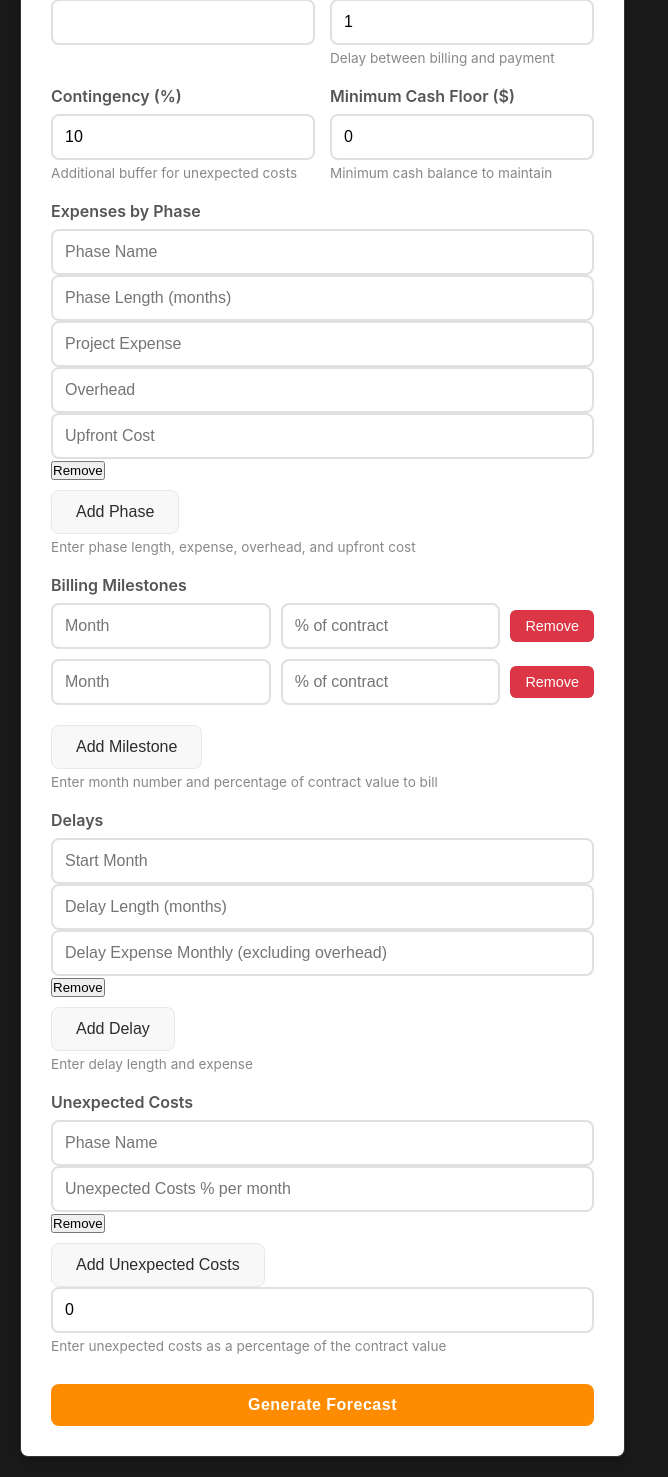
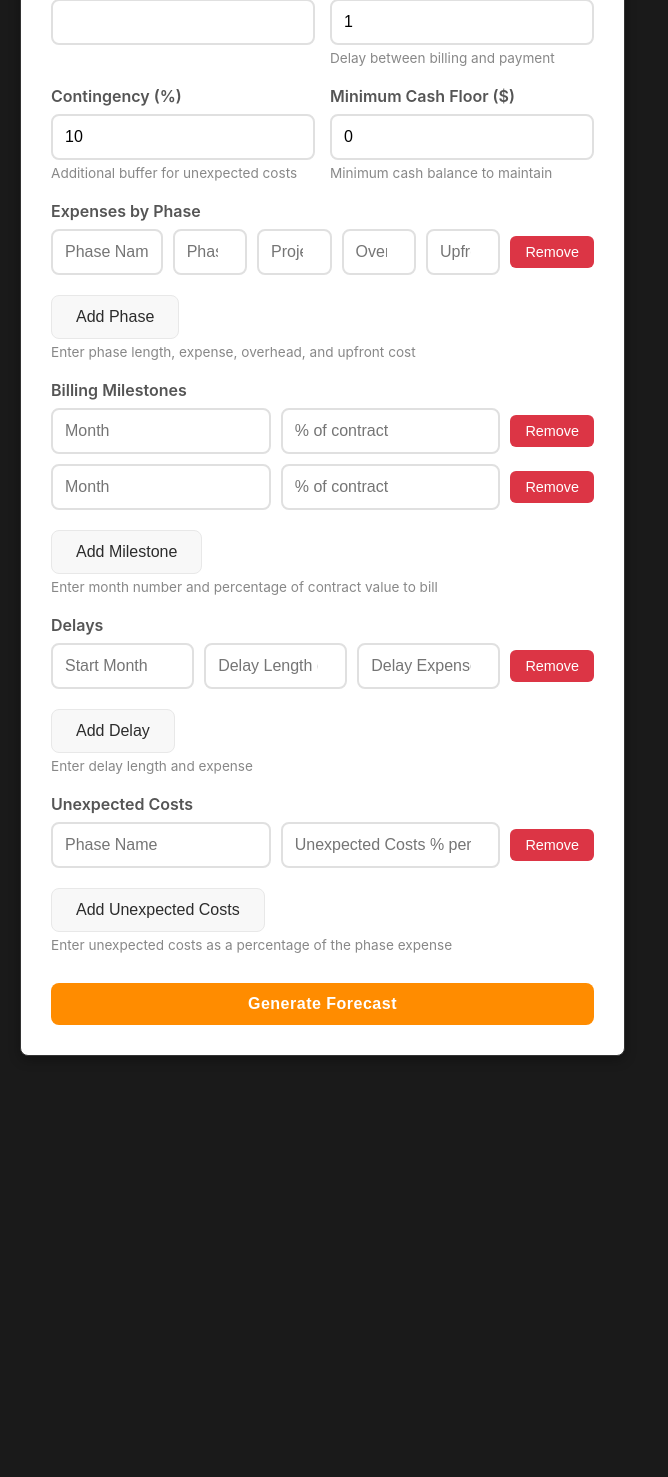
Before and after one commit to samrad29/project-forecast-micro-app, a Flask app: page / in a window 1280 px wide. Shown: the part 518-1995 px from the top of the page, without its empty margins (0-668 px from the left). After the commit the page ends 1574 px from the top, so only its background shows below. Run offline with Flask 3, Linux system fonts and the light colour scheme.

Commit message:
new styles boii

```diff
--- a/static/style.css
+++ b/static/style.css
@@ -244,6 +244,98 @@ small {
     background: #c82333;
 }
 
+#unexpected-costs-container {
+    margin-bottom: 10px;
+}
+
+.unexpected-costs-entry {
+    display: grid;
+    grid-template-columns: 1fr 1fr auto;
+    gap: 10px;
+    margin-bottom: 10px;
+    align-items: center;
+}
+
+.unexpected-costs-entry input {
+    margin-bottom: 0;
+}
+
+.remove-unexpected-costs {
+    padding: 8px 15px;
+    background: #dc3545;
+    color: white;
+    border: none;
+    border-radius: 6px;
+    cursor: pointer;
+    font-size: 0.9rem;
+    transition: background 0.3s;
+    font-weight: 500;
+}
+
+#phase_expense_container {
+    margin-bottom: 10px;
+}
+
+.phase-entry {
+    display: grid;
+    grid-template-columns: 1.5fr 1fr 1fr 1fr 1fr auto;
+    gap: 10px;
+    margin-bottom: 10px;
+    align-items: center;
+}
+
+.phase-entry input {
+    margin-bottom: 0;
+}
+
+.remove-phase {
+    padding: 8px 15px;
+    background: #dc3545;
+    color: white;
+    border: none;
+    border-radius: 6px;
+    cursor: pointer;
+    font-size: 0.9rem;
+    transition: background 0.3s;
+    font-weight: 500;
+}
+
+.remove-phase:hover {
+    background: #c82333;
+}
+
+#delay-container {
+    margin-bottom: 10px;
+}
+
+.delay-entry {
+    display: grid;
+    grid-template-columns: 1fr 1fr 1fr auto;
+    gap: 10px;
+    margin-bottom: 10px;
+    align-items: center;
+}
+
+.delay-entry input {
+    margin-bottom: 0;
+}
+
+.remove-delay {
+    padding: 8px 15px;
+    background: #dc3545;
+    color: white;
+    border: none;
+    border-radius: 6px;
+    cursor: pointer;
+    font-size: 0.9rem;
+    transition: background 0.3s;
+    font-weight: 500;
+}
+
+.remove-delay:hover {
+    background: #c82333;
+}
+
 .btn-primary,
 .btn-secondary {
     padding: 12px 24px;
--- a/templates/index.html
+++ b/templates/index.html
@@ -98,7 +98,7 @@
                     <div class="form-group">
                         <label for="scenario">Delays</label>
                         <div id="delay-container">
-                            <div class="phase-entry">
+                            <div class="delay-entry">
                                 <input type="text" class="delay-start-date" placeholder="Start Month">
                                 <input type="number" class="delay-length" placeholder="Delay Length (months)">
                                 <input type="number" class="delay-expense" placeholder="Delay Expense Monthly (excluding overhead)">
@@ -112,15 +112,14 @@
                     <div class="form-group">
                         <label for="scenario">Unexpected Costs</label>
                         <div id="unexpected-costs-container">
-                            <div class="phase-entry">
+                            <div class="unexpected-costs-entry">
                                 <input type="text" class="phase-name" placeholder="Phase Name">
                                 <input type="number" class="unexpected-costs-percent" placeholder="Unexpected Costs % per month" min="0" max="100" step="0.01">
                                 <button type="button" class="remove-unexpected-costs">Remove</button>
                             </div>
                         </div>
                         <button type="button" id="add-unexpected-costs" class="btn-secondary">Add Unexpected Costs</button>
-                        <input type="number" id="unexpected_costs" name="unexpected_costs" step="0.01" value="0" required>
-                        <small>Enter unexpected costs as a percentage of the contract value</small>
+                        <small>Enter unexpected costs as a percentage of the phase expense</small>
                     </div>
 
                     <button type="submit" class="btn-primary">Generate Forecast</button>
```
